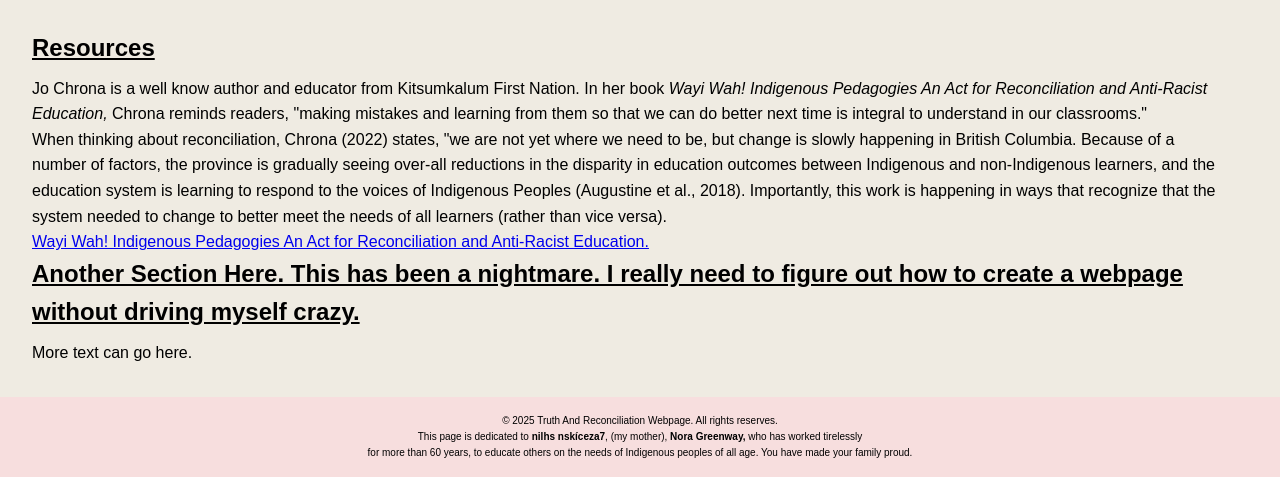
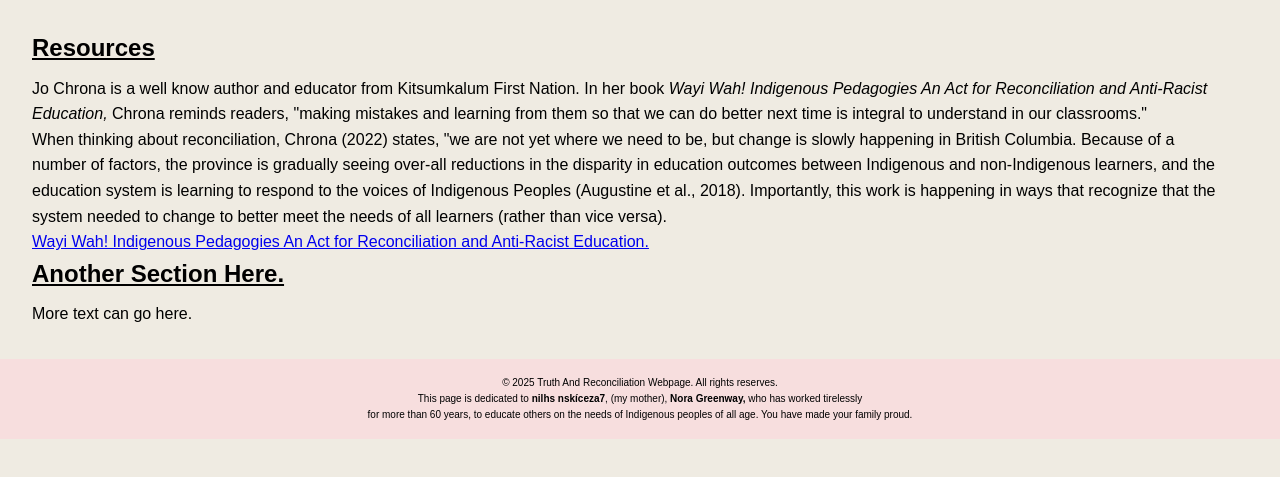
Before and after one commit to drhooper2/New-Folder-Website, a plain HTML site: page index.html in a window 1280 px wide. Shown: the part 2735-3212 px from the top of the page. After the commit the page ends 3174 px from the top, so only its background shows below. Drawn offline with Linux system fonts and the light colour scheme.

Commit message:
remove text

```diff
--- a/index.html
+++ b/index.html
@@ -111,8 +111,7 @@
             <a href="https://www.amazon.ca/Wayi-Wah-Indigenous-Pedagogies-Reconciliation/dp/1774920468" target="_blank">Wayi Wah!  Indigenous Pedagogies An Act for Reconciliation and Anti-Racist Education.</a>
 
             <section id="more">
-                <h2>Another Section Here. This has been a nightmare.
-                    I really need to figure out how to create a webpage without driving myself crazy.
+                <h2>Another Section Here.
                 </h2>
                 <p>More text can go here.</p>
             </section>
```
